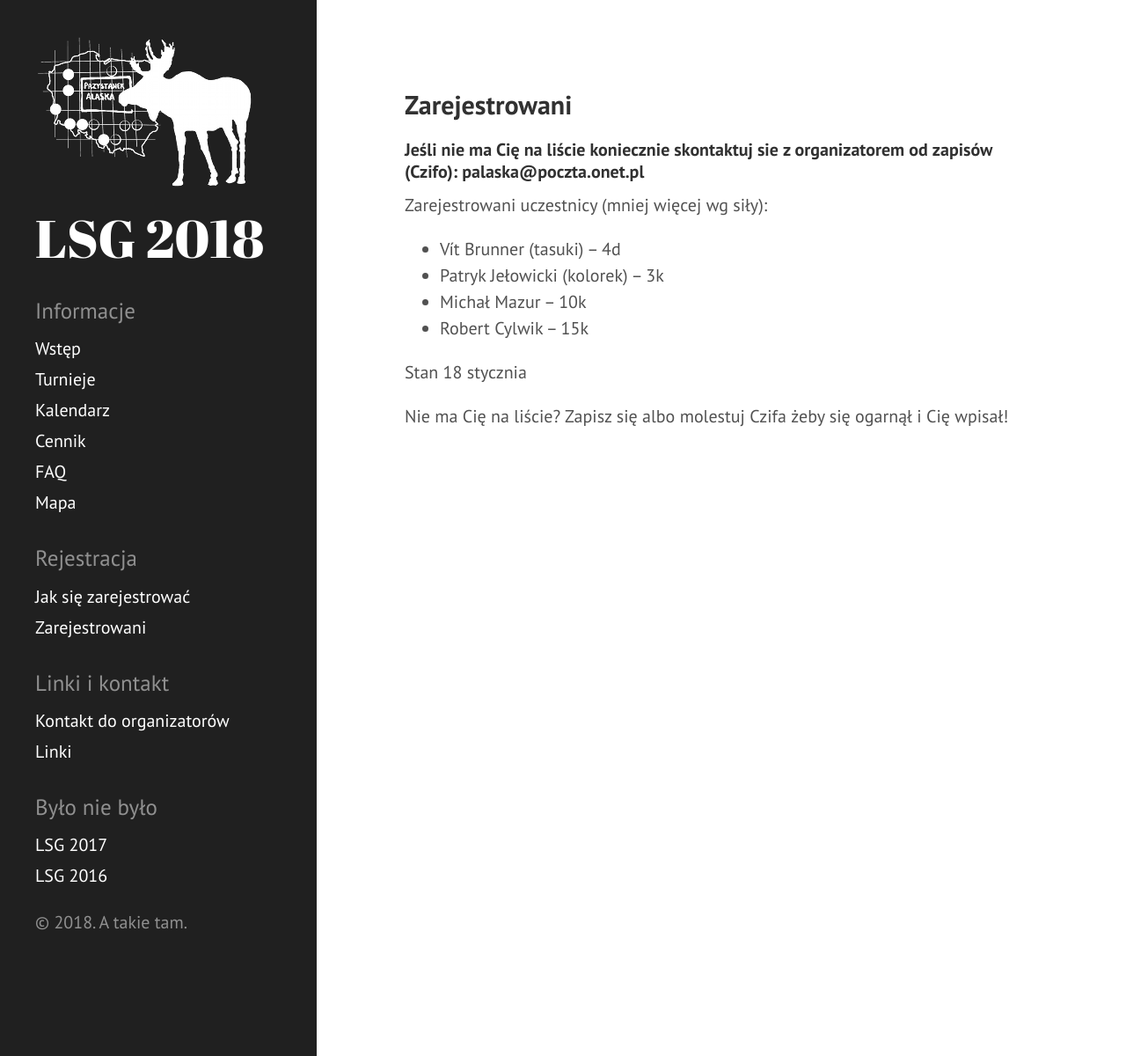
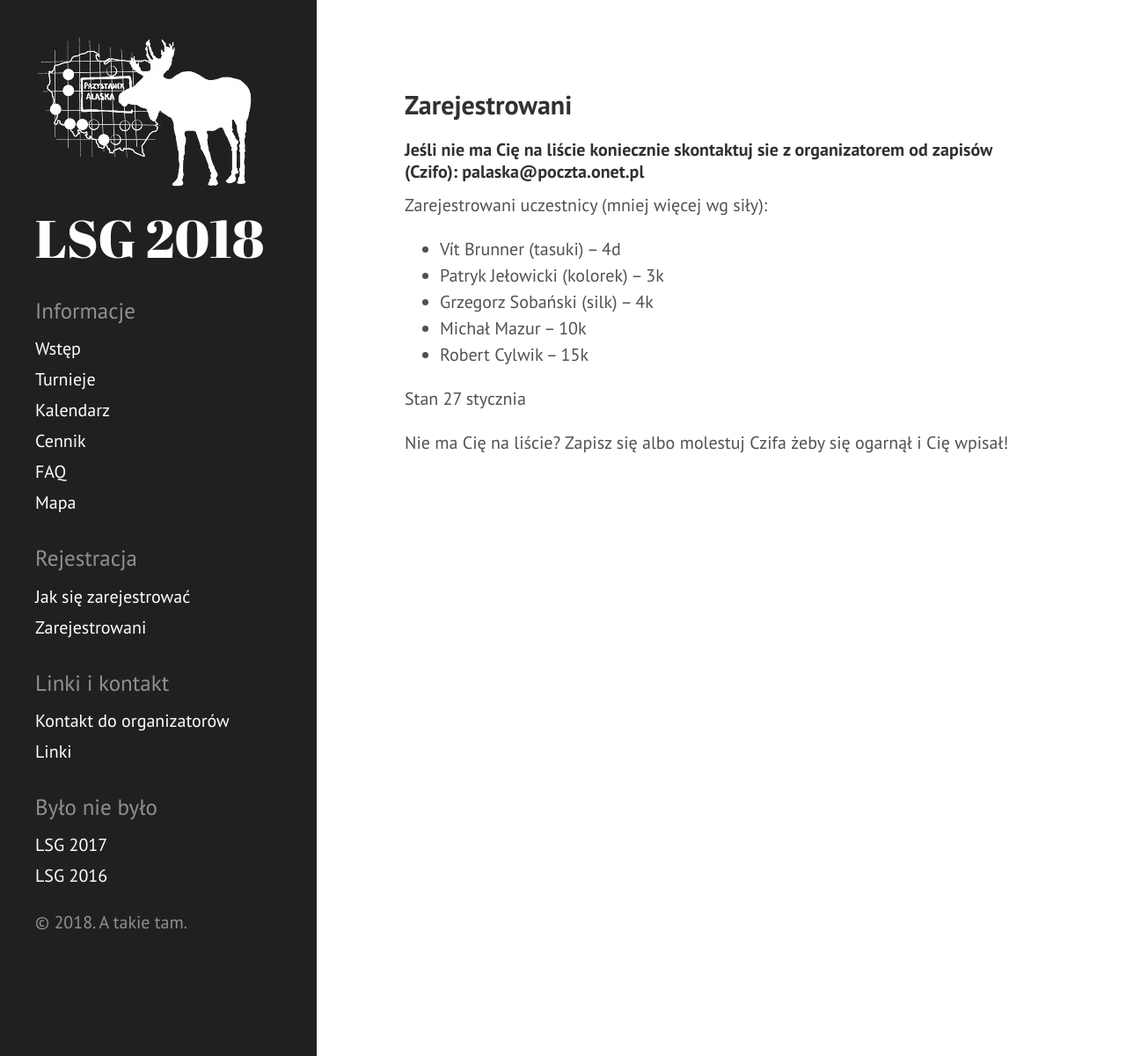
Before and after one commit to tasuki/lsg, a Jekyll site: the page built from zarejestrowani.md, in a window 1280 px wide. Shown: the whole page at 88% size. Built offline with Jekyll 4.4.1, drawn with Linux system fonts in a browser that asks for light colours.

Commit message:
Update zarejestrowani.md

```diff
--- a/zarejestrowani.md
+++ b/zarejestrowani.md
@@ -12,6 +12,7 @@ Zarejestrowani uczestnicy (mniej więcej wg siły):
 
 - Vít Brunner (tasuki) -- 4d
 - Patryk Jełowicki (kolorek) -- 3k
+- Grzegorz Sobański (silk) -- 4k
 - Michał Mazur -- 10k
 - Robert Cylwik -- 15k
 
@@ -19,6 +20,6 @@ Zarejestrowani uczestnicy (mniej więcej wg siły):
 
 
 
-Stan 18 stycznia
+Stan 27 stycznia
 
 Nie ma Cię na liście?  Zapisz się albo molestuj Czifa żeby się ogarnął i Cię wpisał!
```
